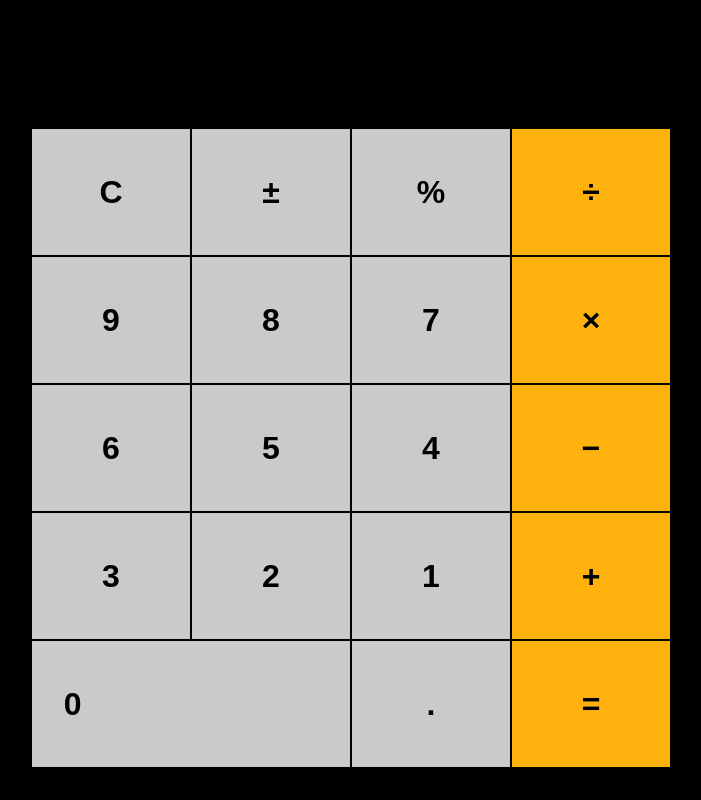
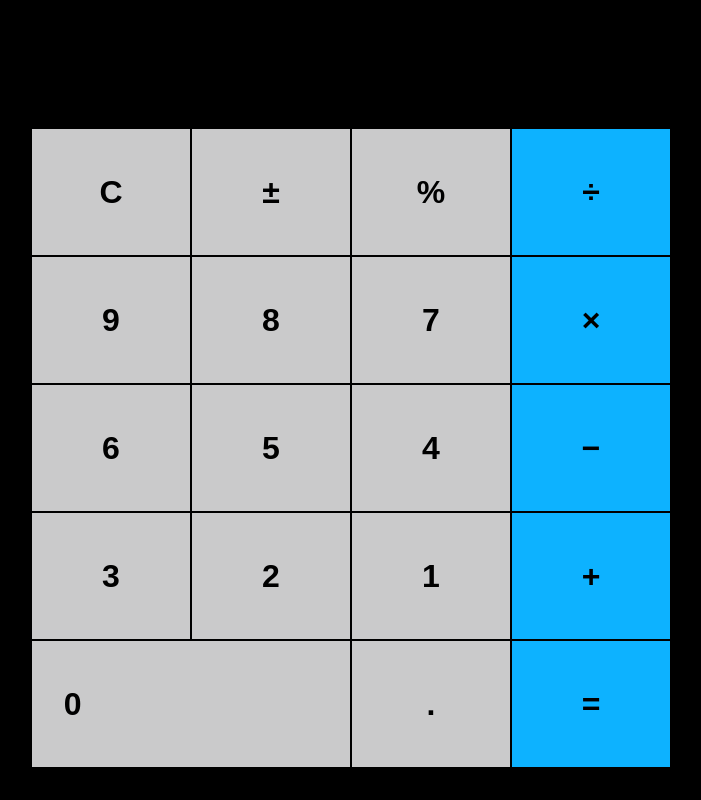
Before and after one commit to chunkymonkey94/simpleCalculator, a plain HTML site: page index.html in a window 1280 px wide. Shown: the whole page, without its empty margins (289-990 px from the left). Drawn offline with Linux system fonts and the light colour scheme.

Commit message:
Revert "Color change"
This reverts commit 92eddaa278198650a39ab45da58c20eff8a35bc5.

```diff
--- a/index.html
+++ b/index.html
@@ -14,7 +14,7 @@
 			 text-align:center; text-decoration:none; float:left; font-weight:bold;
 			 display:block; font-size:32px; width:25%; height:20%; outline:none; margin:0px; padding:0px;
 			 border:solid 1px;}
-			.mathPush {background-color: #ffb20d; margin:0px;}
+			.mathPush {background-color: #0db2ff; margin:0px;}
 			.button:hover {background-color:white;}
 			.mathPush:hover {background-color:#80d6ff;}
 			#keypad {display:block; width:100%; height:100%; margin:auto; bottom:0px;}
```
